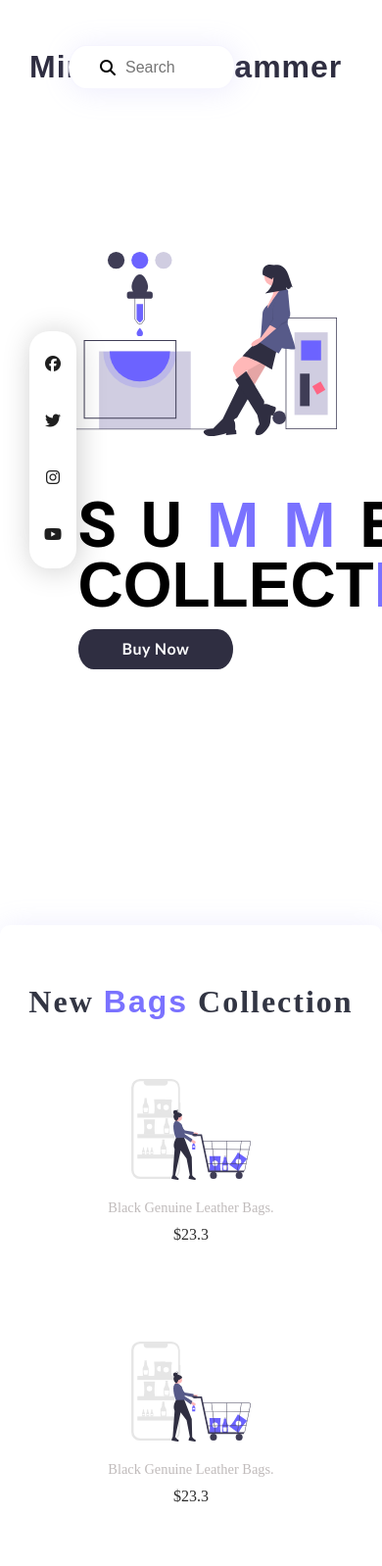
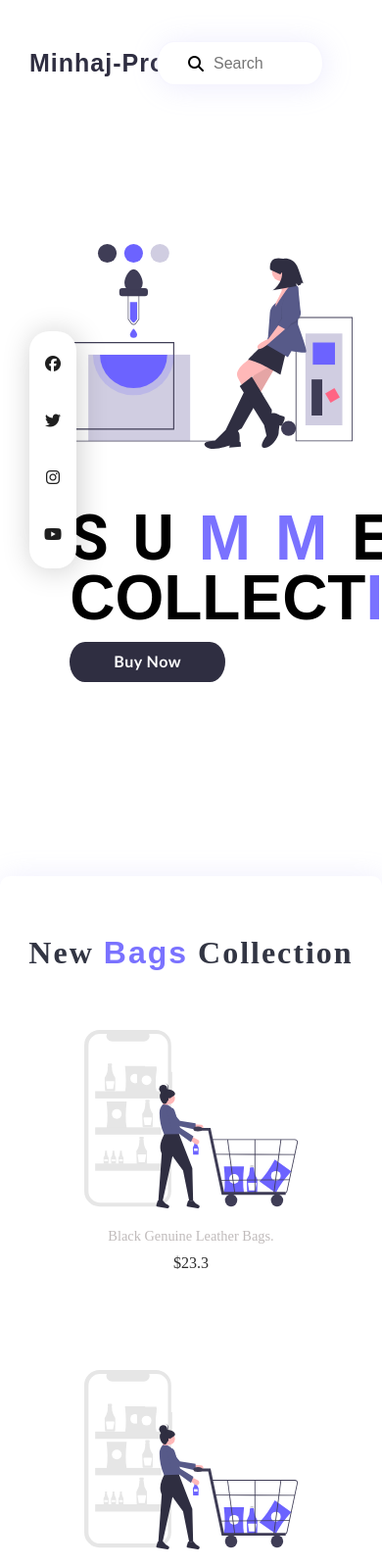
Before and after one commit to parsonal322532/Portfolio_1, a plain HTML site: page index.html in a window 390 px wide. Shown: the top 1598 px of the page at 98% size. Drawn offline with Linux system fonts and the light colour scheme.

Commit message:
Responvie Compate

```diff
--- a/index.css
+++ b/index.css
@@ -50,7 +50,6 @@ a{
 }
 .searchAcea input{
     width: 90px;
-    height: 20px;
     border: none;
     outline: none;
     background-color: transparent;
@@ -272,7 +271,6 @@ span{
     letter-spacing: 0.5;
 }
 .notification{
-    width: 100%;
     height:250px ;
     display: flex;
     margin-bottom: 30px;
@@ -289,11 +287,10 @@ span{
     width: 500px;
     background-color: #fff;
     border-radius: 7% / 50%;
-    height: 60px;
     display: flex;
     justify-content: center;
     align-items: center;
-    padding: 5px 20px;
+    padding: 12px 20px;
     box-shadow: 2px 5px 30px rgba(0, 0, 0, 0.1);
     margin-top: 30px;
 }
@@ -364,4 +361,31 @@ footer p{
         width: 100%;
         padding-bottom: 50px;
     }
+    .notificationinput{
+        width: 90%;
+    }
+    .searchAcea{
+        right: 60px;
+    }
 }
+@media (max-width:576px){
+    .contener{
+        width: 100%;
+        margin: 0 auto;
+    }
+    .logo a{
+        font-size: 25px;
+    }
+    .section1{
+        width: 100%;
+    }
+    .sectionbutton{
+        width: 75%;
+    }
+    .productSection{
+        margin-top: 50px;
+    }
+    .productBox{
+        width: 80%;
+    }
+}
```
